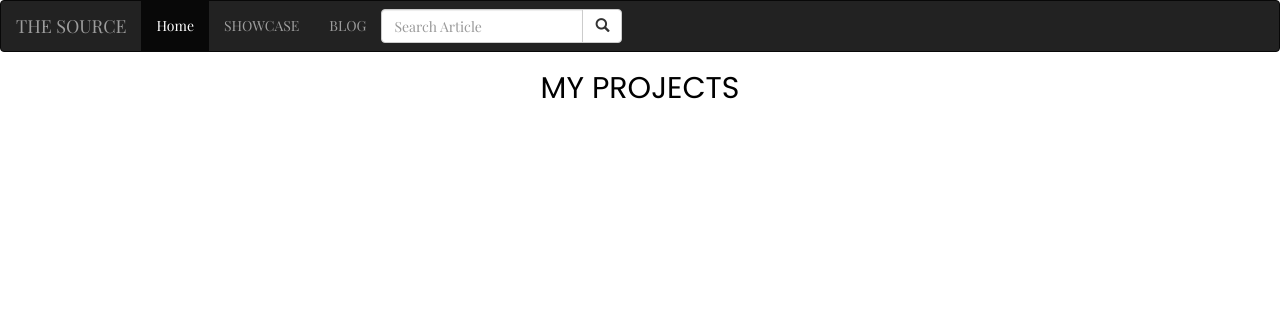
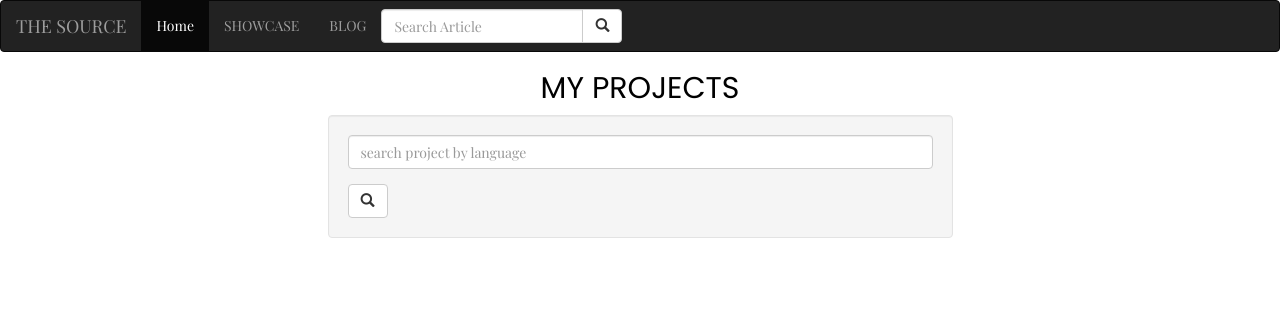
Before and after one commit to Collins33/Source, a Django app: page /projects/ in a window 1280 px wide. Shown: the top 312 px of the page. Run offline with Django 3.2, Linux system fonts and the light colour scheme; data that the repository does not hold is empty; some libraries are stand-ins or nearby versions.

Commit message:
I have added the search form for the projects,the url pattern and the view function where the form will be submitted

```diff
--- a/tribune/news/templates/project.html
+++ b/tribune/news/templates/project.html
@@ -51,7 +51,8 @@ h2{
   padding-right: 10px;
 }
 .searchRow{
-  margin-left: 500px;
+  margin-left:25%;
+  margin-right:25%;
 }
 .product{
   font-family: 'PT Serif', serif;
@@ -81,7 +82,15 @@ h2{
       {%include 'navbar.html'%}
       <h2 class="text-center">MY PROJECTS</h2>
     </div>
+    <div class="row well searchRow">
+      <form role="search" action="{%url 'search_project'%}">
+        <div class="form-group">
+          <input class="form-control" name="project" placeholder="search project by language"/>
+        </div>
+        <button class="btn btn-default" type="submit"><i class="glyphicon glyphicon-search"></i></button>
+      </form>
 
+    </div>
     <div class="row projectRow">
       {% for project in projects%}
       <a href="{%url 'project' project.id%}">
--- a/tribune/news/templates/projectDetail.html
+++ b/tribune/news/templates/projectDetail.html
@@ -6,7 +6,7 @@
   <meta charset="UTF-8">
   <meta name="viewport" content="width=device-width, initial-scale=1.0">
   <meta http-equiv="X-UA-Compatible" content="ie=edge">
-  <title>Document</title>
+  <title>{{project.name}}</title>
   {%block styles%}
   {%bootstrap_css%}
       <link rel="stylesheet" href="{% static 'css/basenews.css' %}">
@@ -116,10 +116,10 @@ img{
     </div>
     <div class="row">
       <div class="col-xs-6 col-sm-6 col-md-6 col-lg-6">
-        <button class="btn btn-default">WATCH IT LIVE</button>
+        <button class="btn btn-info">WATCH IT LIVE</button>
       </div>
       <div class="col-xs-6 col-sm-6 col-md-6 col-lg-6">
-        <button class="btn btn-default">GITHUB REPO</button>
+        <button class="btn btn-info">GITHUB REPO</button>
       </div>
     </div>
   </div>
--- a/tribune/news/urls.py
+++ b/tribune/news/urls.py
@@ -14,7 +14,8 @@ urlpatterns=[
     url(r'^ajax/newsletter/$',views.newsLetter,name="newsletter"),
     url(r'^api/projects/$',views.ProjectList.as_view()),
     url(r'^projects/',views.myProject,name="showcase"),
-    url(r'^project/(\d+)',views.project,name="project")
+    url(r'^project/(\d+)',views.project,name="project"),
+    url(r'^searchProject/',views.searchProjects,name="search_project")
 ]
 if settings.DEBUG:
     urlpatterns+= static(settings.MEDIA_URL, document_root = settings.MEDIA_ROOT)
--- a/tribune/news/views.py
+++ b/tribune/news/views.py
@@ -150,3 +150,7 @@ def project(request,project_id):
         raise Http404()# if it does not exist throw 404 error
 
     return render(request,'projectDetail.html',{"project":project})
+
+#for searching for the projects based on the language
+def searchProjects(request):
+    return render(request,"seachProject.html")
```
Also changed, not shown: tribune/news/static/searchProject.html (added).
